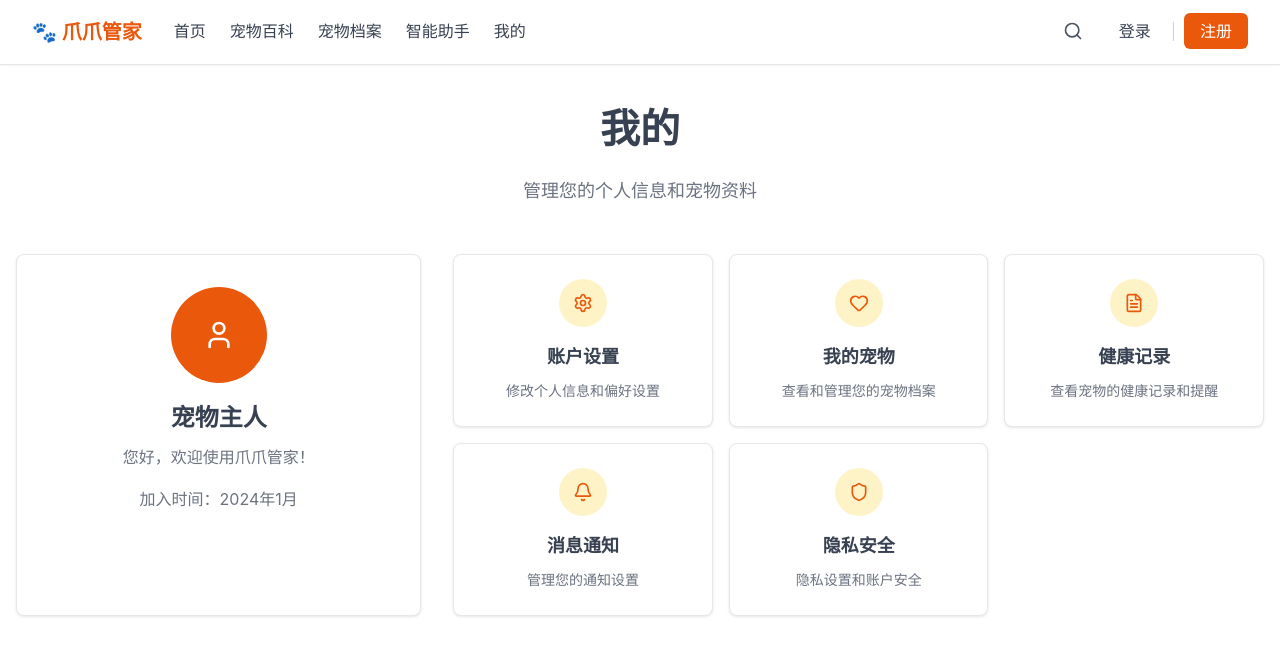
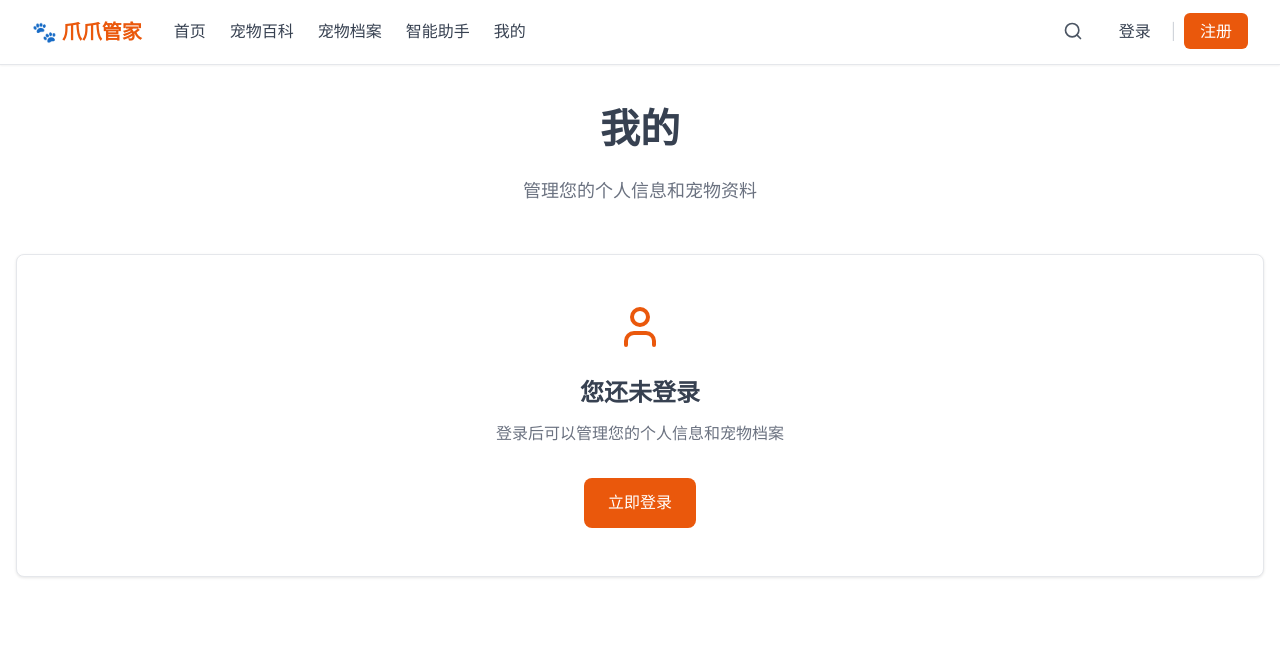
Before and after one commit to 1975539727/pet-manager, a Next.js app: page /profile in a window 1280 px wide. Shown: the top 656 px of the page. Built offline with nearby package versions, Linux system fonts and the light colour scheme.

Commit message:
完善了个人中心的功能

```diff
--- a/src/app/profile/page.tsx
+++ b/src/app/profile/page.tsx
@@ -2,6 +2,8 @@
 
 import styled from 'styled-components';
 import { User, Settings, Heart, FileText, Bell, Shield } from 'lucide-react';
+import { useState, useEffect } from 'react';
+import Link from 'next/link';
 
 const Container = styled.div`
   max-width: 80rem;
@@ -122,7 +124,111 @@ const ActionDescription = styled.p`
   font-size: 0.875rem;
 `;
 
+const AvatarText = styled.div`
+  font-size: 2.5rem;
+  font-weight: 600;
+`;
+
+const LoginPrompt = styled.div`
+  text-align: center;
+  padding: 3rem;
+  background: white;
+  border-radius: 0.5rem;
+  box-shadow: 0 1px 3px 0 rgb(0 0 0 / 0.1);
+  border: 1px solid #e5e7eb;
+`;
+
+const LoginButton = styled.a`
+  display: inline-block;
+  margin-top: 1rem;
+  padding: 0.75rem 1.5rem;
+  background: #ea580c;
+  color: white;
+  border-radius: 0.5rem;
+  text-decoration: none;
+  font-weight: 500;
+  transition: background-color 0.2s;
+
+  &:hover {
+    background: #c2410c;
+  }
+`;
+
+interface User {
+  id: string;
+  username?: string;
+  full_name?: string;
+  email: string;
+  avatar_url?: string;
+  is_email_verified?: boolean;
+  is_active?: boolean;
+  created_at?: string;
+}
+
 export default function ProfilePage() {
+  const [user, setUser] = useState<User | null>(null);
+  const [loading, setLoading] = useState(true);
+
+  useEffect(() => {
+    // 从 localStorage 读取用户信息
+    const storedUser = localStorage.getItem('user');
+    if (storedUser) {
+      try {
+        setUser(JSON.parse(storedUser));
+      } catch (error) {
+        console.error('Failed to parse user data:', error);
+      }
+    }
+    setLoading(false);
+  }, []);
+
+  const getUserInitial = (name?: string) => {
+    if (!name || name.length === 0) return '?';
+    return name.charAt(0).toUpperCase();
+  };
+
+  const formatJoinDate = (dateString?: string) => {
+    if (!dateString) return '未知';
+    try {
+      const date = new Date(dateString);
+      return date.toLocaleDateString('zh-CN', { year: 'numeric', month: 'long' });
+    } catch {
+      return '未知';
+    }
+  };
+
+  if (loading) {
+    return (
+      <Container>
+        <Header>
+          <Title>我的</Title>
+          <Subtitle>加载中...</Subtitle>
+        </Header>
+      </Container>
+    );
+  }
+
+  if (!user) {
+    return (
+      <Container>
+        <Header>
+          <Title>我的</Title>
+          <Subtitle>管理您的个人信息和宠物资料</Subtitle>
+        </Header>
+        <LoginPrompt>
+          <User size={48} color="#ea580c" style={{ margin: '0 auto 1rem' }} />
+          <UserName>您还未登录</UserName>
+          <UserInfo>登录后可以管理您的个人信息和宠物档案</UserInfo>
+          <Link href="/auth/login">
+            <LoginButton>立即登录</LoginButton>
+          </Link>
+        </LoginPrompt>
+      </Container>
+    );
+  }
+
+  const displayName = user.full_name || user.username || '用户';
+
   return (
     <Container>
       <Header>
@@ -133,11 +239,11 @@ export default function ProfilePage() {
       <ProfileSection>
         <ProfileCard>
           <Avatar>
-            <User size={32} />
+            <AvatarText>{getUserInitial(displayName)}</AvatarText>
           </Avatar>
-          <UserName>宠物主人</UserName>
-          <UserInfo>您好，欢迎使用爪爪管家！</UserInfo>
-          <UserInfo>加入时间：2024年1月</UserInfo>
+          <UserName>{displayName}</UserName>
+          <UserInfo>{user.email}</UserInfo>
+          <UserInfo>加入时间：{formatJoinDate(user.created_at)}</UserInfo>
         </ProfileCard>
 
         <div>
--- a/src/components/Navbar.tsx
+++ b/src/components/Navbar.tsx
@@ -1,8 +1,8 @@
 'use client';
 
 import Link from 'next/link';
-import { Search } from 'lucide-react';
-import { useState } from 'react';
+import { Search, User, LogOut, ChevronDown } from 'lucide-react';
+import { useState, useEffect, useRef } from 'react';
 import styled from 'styled-components';
 
 const Nav = styled.nav`
@@ -123,6 +123,108 @@ const RegisterButton = styled.span`
   }
 `;
 
+const UserSection = styled.div`
+  position: relative;
+  display: flex;
+  align-items: center;
+  gap: 0.75rem;
+  padding: 0.5rem 1rem;
+  border-radius: 0.5rem;
+  cursor: pointer;
+  transition: background-color 0.2s;
+
+  &:hover {
+    background-color: #f9fafb;
+  }
+`;
+
+const UserInfo = styled.div`
+  display: flex;
+  align-items: center;
+  gap: 0.5rem;
+`;
+
+const UserAvatar = styled.div`
+  width: 32px;
+  height: 32px;
+  border-radius: 50%;
+  background: linear-gradient(135deg, #667eea 0%, #764ba2 100%);
+  display: flex;
+  align-items: center;
+  justify-content: center;
+  color: white;
+  font-weight: 600;
+  font-size: 14px;
+`;
+
+const UserName = styled.span`
+  color: #374151;
+  font-weight: 500;
+  max-width: 120px;
+  overflow: hidden;
+  text-overflow: ellipsis;
+  white-space: nowrap;
+
+  @media (max-width: 768px) {
+    display: none;
+  }
+`;
+
+const DropdownMenu = styled.div<{ $isOpen: boolean }>`
+  position: absolute;
+  top: 100%;
+  right: 0;
+  margin-top: 0.5rem;
+  background: white;
+  border: 1px solid #e5e7eb;
+  border-radius: 0.5rem;
+  box-shadow: 0 4px 6px -1px rgba(0, 0, 0, 0.1);
+  min-width: 180px;
+  z-index: 50;
+  opacity: ${props => props.$isOpen ? '1' : '0'};
+  visibility: ${props => props.$isOpen ? 'visible' : 'hidden'};
+  transform: ${props => props.$isOpen ? 'translateY(0)' : 'translateY(-10px)'};
+  transition: all 0.2s;
+`;
+
+const MenuItem = styled.div`
+  display: flex;
+  align-items: center;
+  gap: 0.75rem;
+  padding: 0.75rem 1rem;
+  color: #374151;
+  cursor: pointer;
+  transition: background-color 0.2s;
+
+  &:first-child {
+    border-top-left-radius: 0.5rem;
+    border-top-right-radius: 0.5rem;
+  }
+
+  &:last-child {
+    border-bottom-left-radius: 0.5rem;
+    border-bottom-right-radius: 0.5rem;
+  }
+
+  &:hover {
+    background-color: #f9fafb;
+  }
+
+  svg {
+    width: 18px;
+    height: 18px;
+  }
+`;
+
+const WelcomeText = styled.span`
+  color: #374151;
+  font-weight: 500;
+
+  @media (max-width: 768px) {
+    display: none;
+  }
+`;
+
 const SearchBarContainer = styled.div`
   padding-bottom: 1rem;
 `;
@@ -161,8 +263,63 @@ const MobileMenuLink = styled.span`
   }
 `;
 
+interface User {
+  id: string;
+  username?: string;
+  full_name?: string;
+  email: string;
+  avatar_url?: string;
+  is_email_verified?: boolean;
+  is_active?: boolean;
+  created_at?: string;
+}
+
 export default function Navbar() {
   const [isSearchOpen, setIsSearchOpen] = useState(false);
+  const [user, setUser] = useState<User | null>(null);
+  const [isDropdownOpen, setIsDropdownOpen] = useState(false);
+  const userMenuRef = useRef<HTMLDivElement>(null);
+
+  useEffect(() => {
+    // 从 localStorage 读取用户信息
+    const storedUser = localStorage.getItem('user');
+    if (storedUser) {
+      try {
+        setUser(JSON.parse(storedUser));
+      } catch (error) {
+        console.error('Failed to parse user data:', error);
+      }
+    }
+  }, []);
+
+  // 点击外部关闭下拉菜单
+  useEffect(() => {
+    const handleClickOutside = (event: MouseEvent) => {
+      if (userMenuRef.current && !userMenuRef.current.contains(event.target as Node)) {
+        setIsDropdownOpen(false);
+      }
+    };
+
+    if (isDropdownOpen) {
+      document.addEventListener('mousedown', handleClickOutside);
+    }
+
+    return () => {
+      document.removeEventListener('mousedown', handleClickOutside);
+    };
+  }, [isDropdownOpen]);
+
+  const handleLogout = () => {
+    localStorage.removeItem('user');
+    setUser(null);
+    setIsDropdownOpen(false);
+    window.location.href = '/';
+  };
+
+  const getUserInitial = (name?: string) => {
+    if (!name || name.length === 0) return '?';
+    return name.charAt(0).toUpperCase();
+  };
 
   return (
     <Nav>
@@ -207,8 +364,36 @@ export default function Navbar() {
               <Search size={20} />
             </SearchButton>
 
-            {/* Login/Register */}
+            {/* Login/Register or User Info */}
             <AuthSection>
+              {user ? (
+                <UserSection
+                  ref={userMenuRef}
+                  onClick={() => setIsDropdownOpen(!isDropdownOpen)}
+                >
+                  <UserInfo>
+                    <WelcomeText>欢迎回来，</WelcomeText>
+                    <UserAvatar>
+                      {getUserInitial(user.full_name || user.username)}
+                    </UserAvatar>
+                    <UserName>{user.full_name || user.username || '用户'}</UserName>
+                    <ChevronDown size={16} />
+                  </UserInfo>
+                  <DropdownMenu $isOpen={isDropdownOpen}>
+                    <Link href="/profile">
+                      <MenuItem>
+                        <User size={18} />
+                        <span>个人中心</span>
+                      </MenuItem>
+                    </Link>
+                    <MenuItem onClick={handleLogout}>
+                      <LogOut size={18} />
+                      <span>退出登录</span>
+                    </MenuItem>
+                  </DropdownMenu>
+                </UserSection>
+              ) : (
+                <>
                   <Link href="/auth/login">
                     <LoginLink>登录</LoginLink>
                   </Link>
@@ -216,6 +401,8 @@ export default function Navbar() {
                   <Link href="/auth/register">
                     <RegisterButton>注册</RegisterButton>
                   </Link>
+                </>
+              )}
             </AuthSection>
           </RightSection>
         </NavContent>
```
Also changed, not shown: 1 other file (tests, documents, lock files or other folders). Lines whose indentation alone changed are shown as unchanged.
